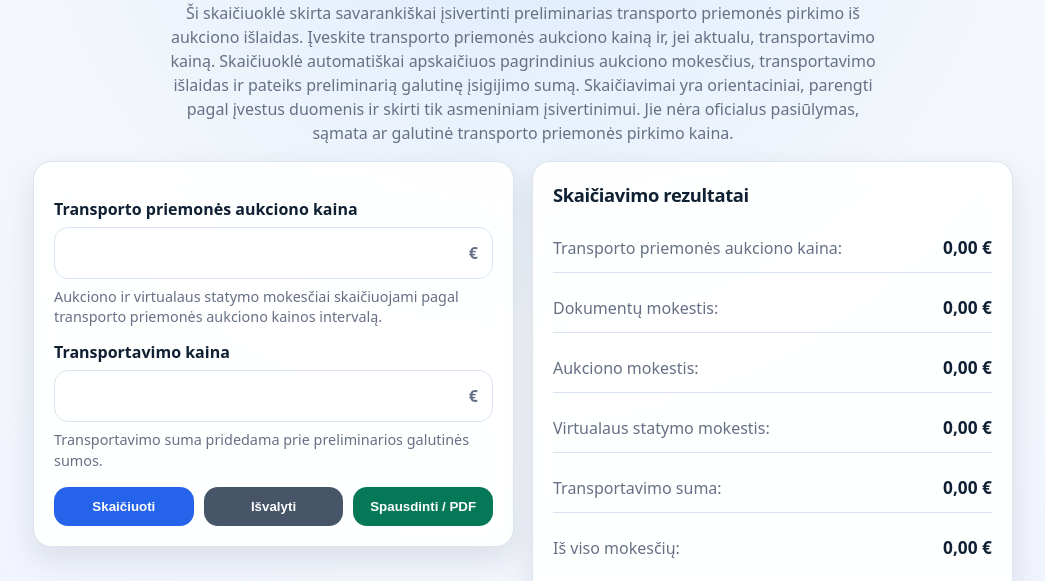
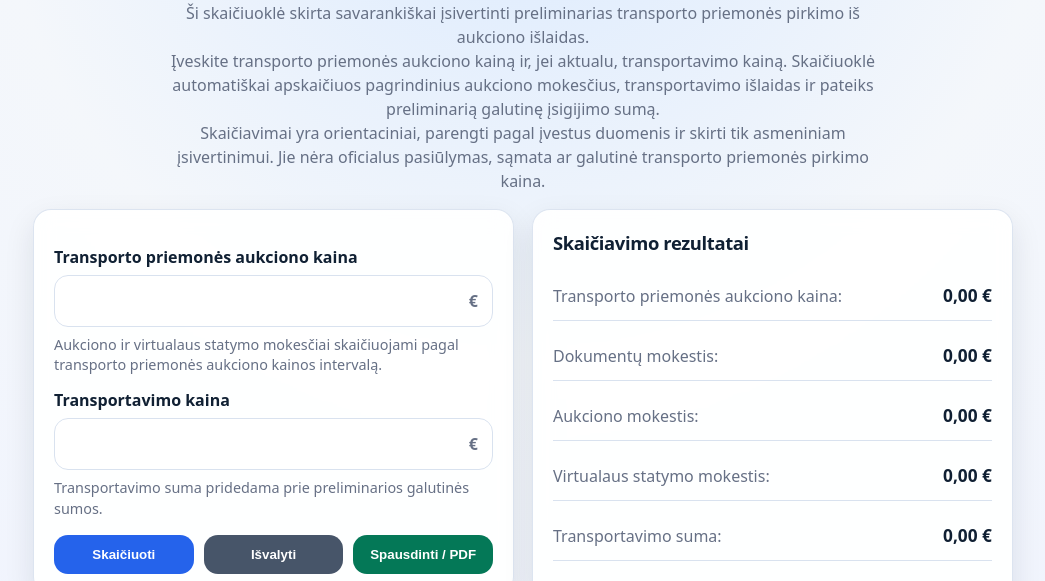
Before and after one commit to piksis/cofi, a plain HTML site: page index.html in a window 1280 px wide. Shown: the part 167-748 px from the top of the page, without its empty margins (117-1162 px from the left). Drawn offline with Linux system fonts and the light colour scheme.

Commit message:
Update index.html

```diff
--- a/index.html
+++ b/index.html
@@ -334,10 +334,9 @@
       </div>
 
       <h1>Aukciono mokesčių skaičiuoklė</h1>
-      <p>Ši skaičiuoklė skirta savarankiškai įsivertinti preliminarias transporto priemonės pirkimo iš aukciono išlaidas.
-        Įveskite transporto priemonės aukciono kainą ir, jei aktualu, transportavimo kainą. Skaičiuoklė automatiškai apskaičiuos pagrindinius aukciono mokesčius, transportavimo išlaidas ir pateiks preliminarią galutinę įsigijimo sumą.
-        Skaičiavimai yra orientaciniai, parengti pagal įvestus duomenis ir skirti tik asmeniniam įsivertinimui. Jie nėra oficialus pasiūlymas, sąmata ar galutinė transporto priemonės pirkimo kaina.
-        </p>
+      <p>Ši skaičiuoklė skirta savarankiškai įsivertinti preliminarias transporto priemonės pirkimo iš aukciono išlaidas.</p>
+      <p>Įveskite transporto priemonės aukciono kainą ir, jei aktualu, transportavimo kainą. Skaičiuoklė automatiškai apskaičiuos pagrindinius aukciono mokesčius, transportavimo išlaidas ir pateiks preliminarią galutinę įsigijimo sumą.</p>
+      <p>Skaičiavimai yra orientaciniai, parengti pagal įvestus duomenis ir skirti tik asmeniniam įsivertinimui. Jie nėra oficialus pasiūlymas, sąmata ar galutinė transporto priemonės pirkimo kaina.</p>
     </header>
 
     <main class="grid">
```
